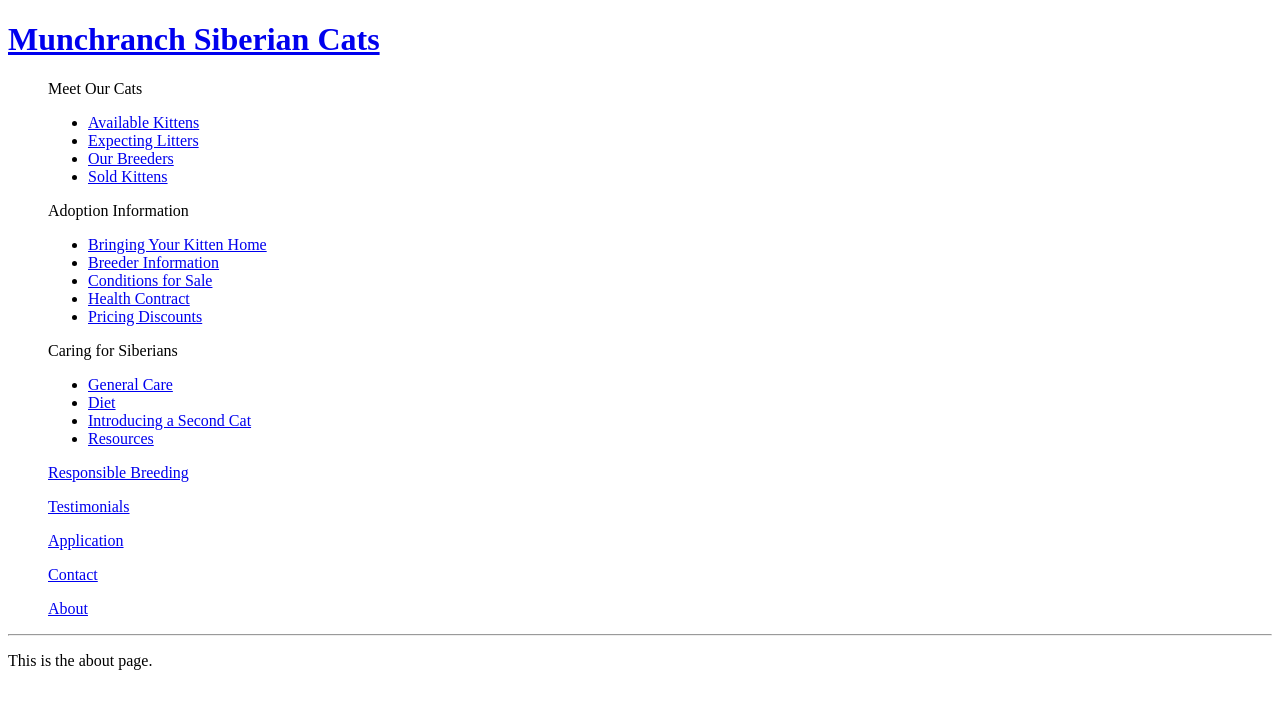
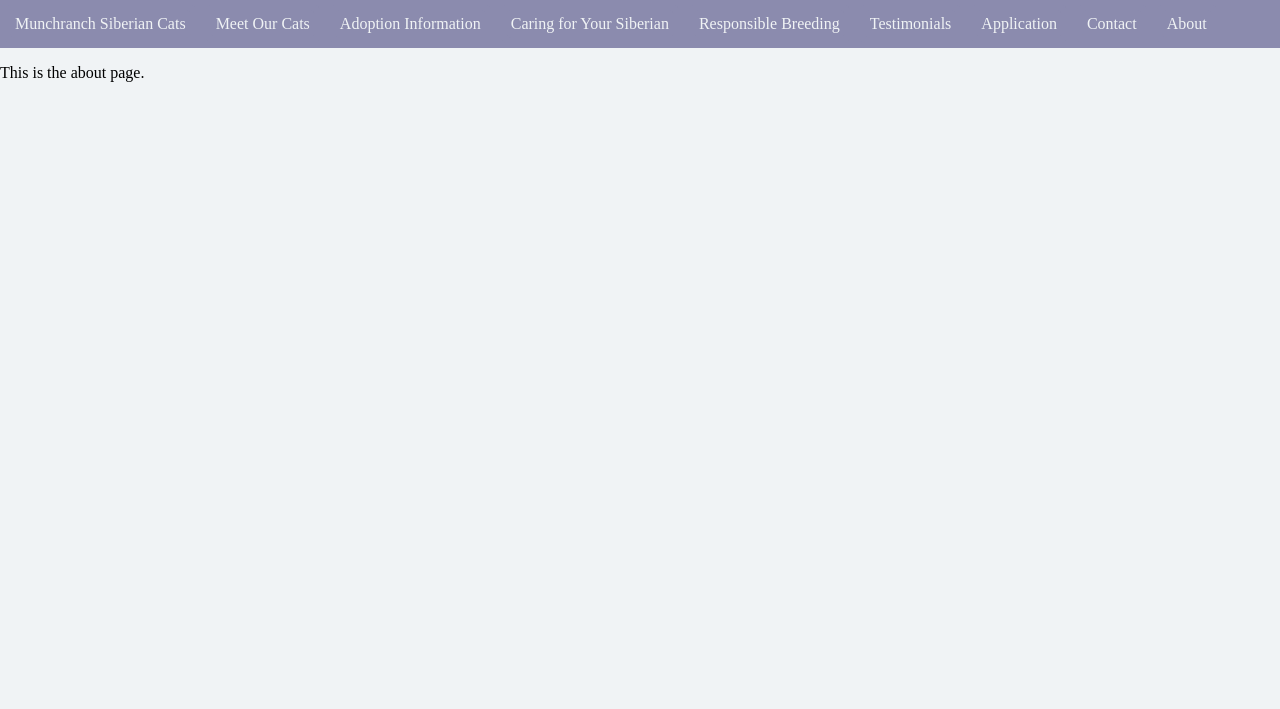
Before and after one commit to szeamer/munchranch, a Flask app: page /about in a window 1280 px wide. Shown: the top 709 px of the page. Run offline with Flask 2, Linux system fonts and the light colour scheme.

Commit message:
nav bar sorta

```diff
--- /dev/null
+++ b/app/static/style.css
@@ -0,0 +1,71 @@
+:root {
+  --header-button: #8B8BAE;
+  --button-text: #F0F3F5;
+}
+
+body{
+  margin: 0px;
+  background-color: var(--button-text);
+}
+
+a{
+  text-decoration: none;
+  color: var(--button-text)
+}
+
+nav{
+  background-color: var(--header-button);
+  max-height:min-content;
+  display: flex;
+  justify-content: stretch;
+
+}
+
+.header_element{
+  display: inline-block;
+  background-color: var(--header-button);
+  height: fit-content;
+
+  margin: 5px;
+  border-radius: 5px;
+  height: 100%;
+  align-self: stretch;
+}
+
+.header_button{
+  background-color: var(--header-button);
+  color: var(--button-text);
+  text-decoration: none;
+
+  padding:5px;
+  margin: 5px;
+  border-radius: 5px;
+  height:100%;
+}
+
+.dropdown{
+  display: none;
+  list-style-type: none;
+  height: 0;
+  width: 0;
+  padding: 0;
+}
+
+.dropdown div{
+  flex-grow: 1;
+  width: fit-content;
+  position: absolute;
+  padding: 10px;
+  margin-top: 10px;
+
+  background-color: var(--header-button);
+  color: var(--button-text)
+}
+
+.visible{
+  display: inline;
+}
+
+.content{
+  z-index: -2;
+}
--- a/app/templates/base.html
+++ b/app/templates/base.html
@@ -6,42 +6,99 @@ user - the name of the current user-->
 <html>
     <head>
         <title>{{title}} - Siberian Cats</title>
+        <link rel="stylesheet" href="./static/style.css">
     </head>
     <body>
         <header>
-            <a href="/"><h1>Munchranch Siberian Cats</h1></a>
-            <menu>
-                <p>Meet Our Cats</p>
-                <ul>
+            <nav>
+            <div class="header_element">
+            <a href="/"><p class="header_button">Munchranch Siberian Cats</p></a>
+            </div>
+                <div class="header_element moc_header">
+                    <p class="header_button moc_button">Meet Our Cats</p>
+                    <ul class="dropdown moc_dropdown">
+                        <div>
                         <li><a href="/available-kittens">Available Kittens</a></li>
                         <li><a href="/expecting-litters">Expecting Litters</a></li>
                         <li><a href="/our-breeders">Our Breeders</a></li>
                         <li><a href="/sold-kittens">Sold Kittens</a></li>
+                        </div>
                     </ul>
-                <p>Adoption Information</p>
-                <ul>
+                </div>
+
+                <div class="header_element ai_header">
+                    <p class="header_button ai_button">Adoption Information</p>
+                    <ul class="dropdown ai_dropdown">
+                        <div>
                         <li><a href="/bringing-kitten-home">Bringing Your Kitten Home</a></li>
                         <li><a href="/breeder-info">Breeder Information</a></li>
                         <li><a href="/conditions-for-sale">Conditions for Sale</a></li>
                         <li><a href="/health-contract">Health Contract</a></li>
                         <li><a href="/pricing-discounts">Pricing Discounts</a></li>
+                        </div>
                     </ul>
-                <p>Caring for Siberians</p>
-                <ul>
+                </div>
+
+                <div class="header_element cys_header">
+                    <p class="header_button cys_button">Caring for Your Siberian</p>
+                    <ul class="dropdown cys_dropdown">
+                        <div>
                         <li><a href="/general-care">General Care</a></li>
                         <li><a href="/diet">Diet</a></li>
                         <li><a href="/second-cats">Introducing a Second Cat</a></li>
                         <li><a href="/resources">Resources</a></li>
+                        </div>
                     </ul>
-                <a href="/responsible-breeding"><p>Responsible Breeding</p></a>
-                <a href="/testimonials"><p>Testimonials</p></a>
-                <a href="/application"><p>Application</p></a>
-                <a href="/contact"><p>Contact</p></a>
-                <a href="/about"><p>About</p></a>
-            </menu>
+                </div>
+                <div class="header_element"><a href="/responsible-breeding"><p class="header_button">Responsible Breeding</p></a></div>
+                <div class="header_element"><a href="/testimonials"><p class="header_button">Testimonials</p></a></div>
+                <div  class="header_element"><a href="/application"><p class="header_button">Application</p></a></div>
+                <div  class="header_element"><a href="/contact"><p class="header_button">Contact</p></a></div>
+                <div  class="header_element"><a href="/about"><p class="header_button">About</p></a></div>
+            </nav>
         </header>
-        <hr>
+        <div class="content">
         {% block content %}
         {% endblock %}
+        </div>
+        <script>
+            var moc_button = document.querySelector(".moc_header");
+            var moc_dropdown = document.querySelector(".moc_dropdown");
+
+            var ai_button = document.querySelector(".ai_header");
+            var ai_dropdown = document.querySelector(".ai_dropdown");
+
+            var cys_button = document.querySelector(".cys_header");
+            var cys_dropdown = document.querySelector(".cys_dropdown");
+
+            moc_button.addEventListener("mouseover", createShowHandler(moc_dropdown))
+            moc_button.addEventListener("mouseout", createHideHandler(moc_dropdown))
+
+            ai_button.addEventListener("mouseover", createShowHandler(ai_dropdown))
+            ai_button.addEventListener("mouseout", createHideHandler(ai_dropdown))
+
+            cys_button.addEventListener("mouseover", createShowHandler(cys_dropdown))
+            cys_button.addEventListener("mouseout", createHideHandler(cys_dropdown))
+
+            function createShowHandler(element){
+                return function(){
+                    show_menu(element);
+                }
+            };
+
+            function createHideHandler(element){
+                return function(){
+                    hide_menu(element)
+                }
+            };
+
+            function show_menu(element){
+                element.classList.add("visible")
+            };
+
+            function hide_menu(element){
+                element.classList.remove("visible")
+            };
+        </script>
     </body>
 </html>
```
Also changed, not shown: app/static/img/ConnieIce.jpg (added), app/static/img/HannagoldMaleclassic3jCUTE.jpg (added), app/static/img/RRblueF1d.jpg (added), app/static/img/catIncup.jpg (added), app/static/img/hannaAndGoldf2.jpg (added), app/static/img/iceNstoli.jpg (added), app/static/img/skywalker1a.jpg (added), app/static/img/skywalker2.jpg (added), app/static/img/torbiesisters1.jpg (added), app/static/img/wHi10.jpg (added). Lines whose indentation alone changed are shown as unchanged.
